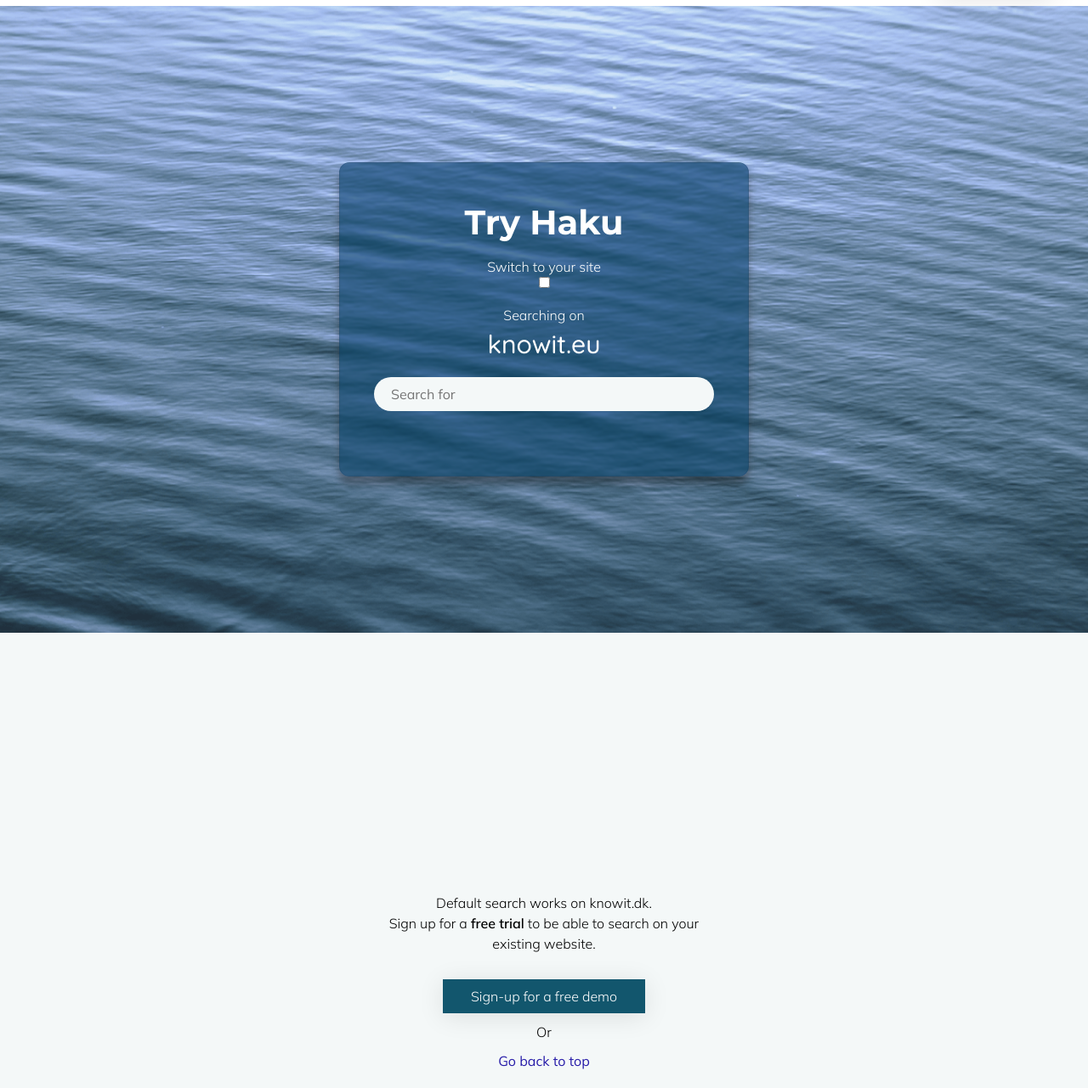
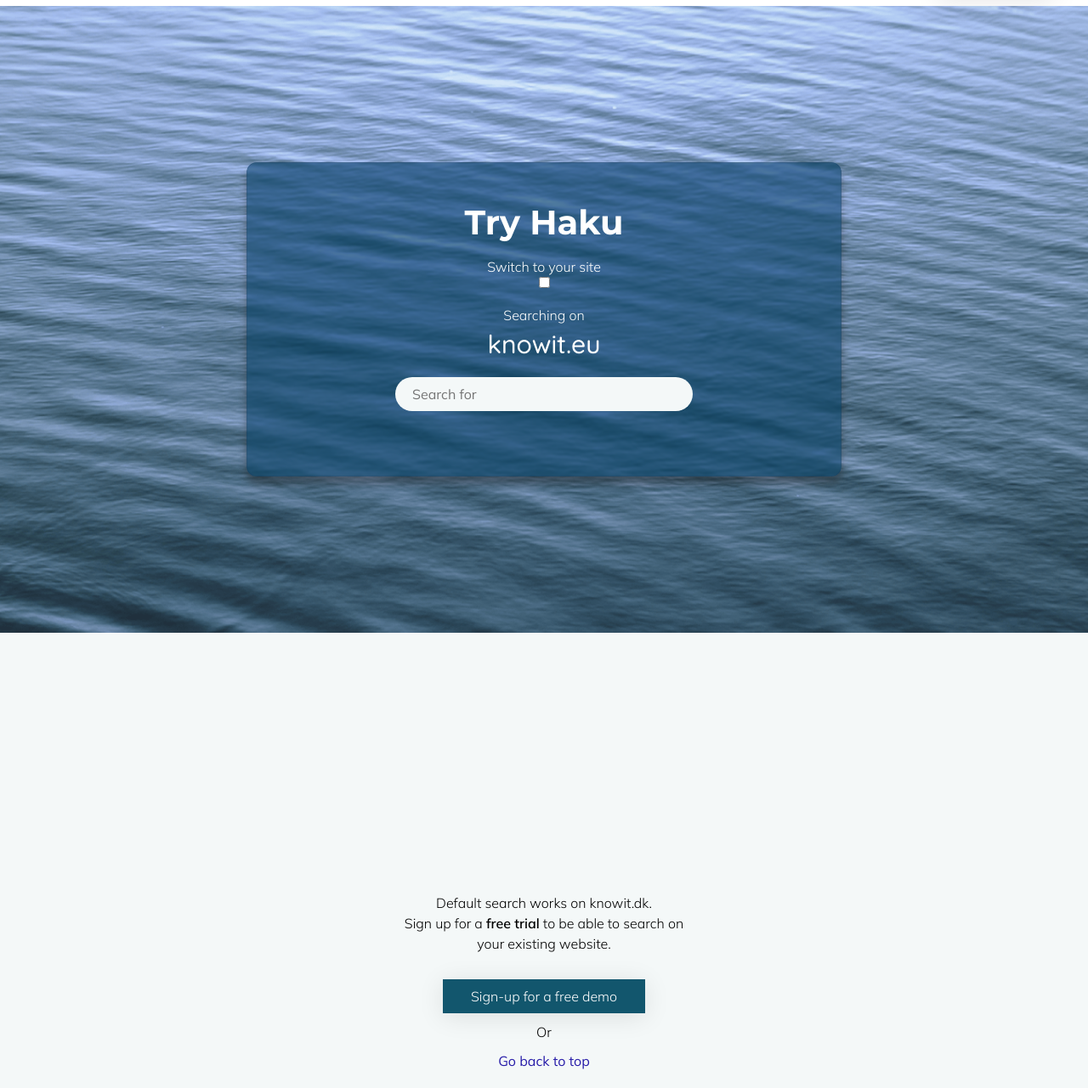
Before and after one commit to filepeno/haku-website, a website built with Vite: page subpages/search-page.html in a window 1280 px wide. Shown: the part 55-1336 px from the top of the page at 85% size. Built offline with nearby package versions, Linux system fonts and the light colour scheme.

Commit message:
layout search interface in mq

```diff
--- a/sass/base/_typography.scss
+++ b/sass/base/_typography.scss
@@ -12,7 +12,10 @@
 @mixin h2-typography {
   font-family: $ff-heading-secondary;
   font-weight: $fw-medium;
-  font-size: $fs-heading-lg;
+  font-size: $fs-heading-md;
+  @media (min-width: $mq-sm) {
+    font-size: $fs-heading-lg;
+  }
 }
 
 @mixin main-typography {
--- a/sass/base/_variables.scss
+++ b/sass/base/_variables.scss
@@ -67,7 +67,7 @@
 $gutter-xxl: 100px;
 
 //width/height
-$max-size: 800px;
+$max-size: 700px;
 $max-size-half: calc($max-size/2);
 
 /* Mixins */
--- a/sass/components/_search-interface.scss
+++ b/sass/components/_search-interface.scss
@@ -21,7 +21,6 @@
 }
 
 #search-input {
-  width: 300px;
   border-radius: $radius;
   -webkit-border-radius: $radius;
   -moz-border-radius: $radius;
@@ -44,7 +43,7 @@
     border-bottom: 1px solid #b5b5b5;
   }
 
-  @media (min-width: $mq-lg) {
+  @media (min-width: $mq-sm) {
     width: $max-size-half;
   }
 }
--- a/sass/pages/_search-page.scss
+++ b/sass/pages/_search-page.scss
@@ -3,7 +3,7 @@
 
 .search-interface-page {
   .hero {
-    /* align-items: flex-start; */
+    padding: $gutter-xs;
     background-image: url("/assets/img/water_crop_2100x822.png");
     max-height: 100vh;
     transition: max-height 0.5s ease-out;
@@ -18,6 +18,8 @@
 
   .hero-content {
     /*     margin-top: $gutter-xxl; */
+    width: 100%;
+    max-width: $max-size-half;
     padding: $gutter-md;
     backdrop-filter: blur(1px) saturate(165%);
     -webkit-backdrop-filter: blur(21px) saturate(200%);
@@ -33,6 +35,8 @@
     }
     @media (min-width: $mq-sm) {
       padding: $gutter-lg;
+      width: 80%;
+      max-width: $max-size;
     }
   }
 }
```
